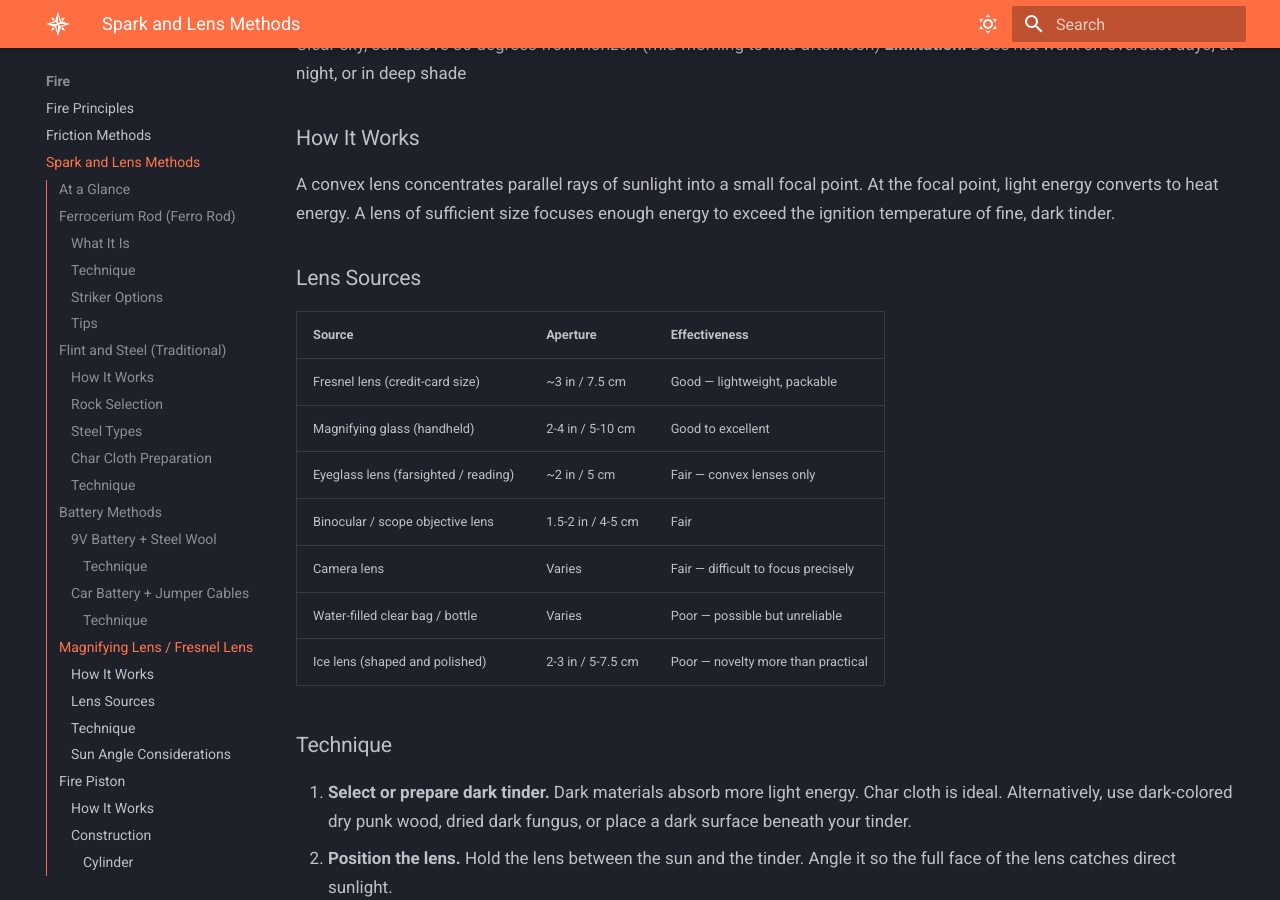
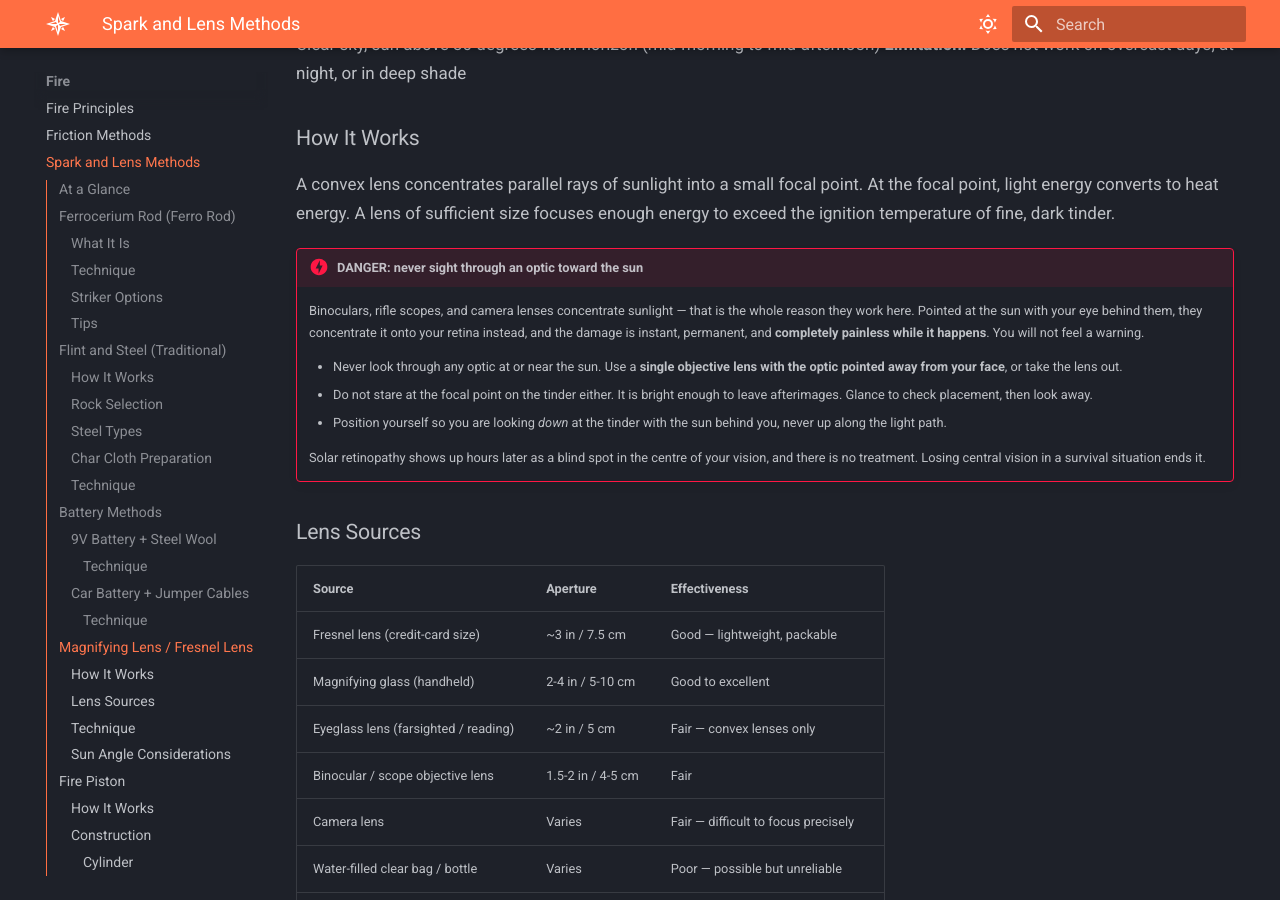
Before and after one commit to mmayden/WilderThings, an MkDocs documentation site: the page built from docs/fire/spark-methods.md, in a window 1280 px wide and 900 px high, scrolled down 5295 px. Built offline with MkDocs 1.6.1 and Material for MkDocs 9.7.7, drawn with Linux system fonts in a browser that asks for light colours; some of the changed text lies outside the part shown.

Commit message:
fix: lens fire-starting listed optics as tools with no eye-safety warning
spark-methods has a full solar ignition section that offers binocular
objectives, rifle scope lenses, and camera lenses as fire-starting
options. It carried no warning about the obvious consequence: those same
optics, pointed at the sun with an eye behind them, concentrate sunlight
onto the retina.

Solar retinopathy is instant, permanent, and completely painless while
it happens. The blind spot turns up hours later, in the centre of
vision, and there is no treatment. A guide that suggests picking up
binoculars to start a fire has to say how to hold them — single
objective, optic pointed away from the face, never sighting through.

Added the specifics that make it actionable: do not stare at the focal
point either, and stand so you are looking down at the tinder with the
sun behind you rather than up along the light path.

fire-from-nothing has the same exposure through its ice lens, water
bottle lens, and polished can bottom — the last being a concave mirror,
which readers may not think of as an optic at all. Given a pointer to
the canonical warning rather than a second copy.

Found by sweeping for instructions whose paired caution appears in some
guides but not others. Most of that sweep was noise — "lens" matches
lensatic compasses and lenticular clouds — but the question it prompted
was worth asking directly.

Co-Authored-By: Claude Opus 5 (1M context) <noreply@anthropic.com>

```diff
--- a/docs/fire/spark-methods.md
+++ b/docs/fire/spark-methods.md
@@ -179,6 +179,23 @@ Char cloth is the critical link in traditional flint-and-steel fire-making.
 
 A convex lens concentrates parallel rays of sunlight into a small focal point. At the focal point, light energy converts to heat energy. A lens of sufficient size focuses enough energy to exceed the ignition temperature of fine, dark tinder.
 
+!!! danger "DANGER: never sight through an optic toward the sun"
+    Binoculars, rifle scopes, and camera lenses concentrate sunlight — that is the
+    whole reason they work here. Pointed at the sun with your eye behind them, they
+    concentrate it onto your retina instead, and the damage is instant, permanent, and
+    **completely painless while it happens**. You will not feel a warning.
+
+    - Never look through any optic at or near the sun. Use a **single objective lens
+      with the optic pointed away from your face**, or take the lens out.
+    - Do not stare at the focal point on the tinder either. It is bright enough to
+      leave afterimages. Glance to check placement, then look away.
+    - Position yourself so you are looking *down* at the tinder with the sun behind
+      you, never up along the light path.
+
+    Solar retinopathy shows up hours later as a blind spot in the centre of your
+    vision, and there is no treatment. Losing central vision in a survival situation
+    ends it.
+
 ### Lens Sources
 
 | Source | Aperture | Effectiveness |
@@ -291,6 +308,7 @@ Rapid compression of air in a sealed cylinder generates extreme heat — the sam
 - Failing to prepare char cloth in advance — traditional flint and steel is nearly useless without it.
 - Attempting solar ignition with light-colored tinder — dark tinder absorbs far more energy.
 - Holding the magnifying lens at the wrong distance — the focal point must be precise. Move the lens, not the tinder.
+- Sighting through binoculars or a scope to aim them at the sun. That concentrates sunlight onto your retina and blinds you permanently.
 - Touching 9V battery terminals together in storage — tape over them.
 - Using coarse steel wool with a battery — fine grade (0000) ignites far more reliably.
 - Expecting a ferro rod to light damp tinder — the sparks are hot, but the tinder still needs to be dry enough to catch.
```
Also changed, not shown: docs/fire/fire-from-nothing.md (+9 -0 lines).
